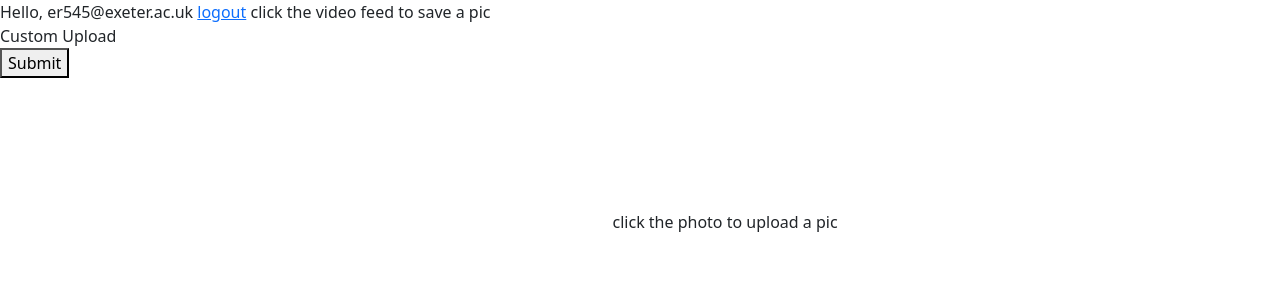
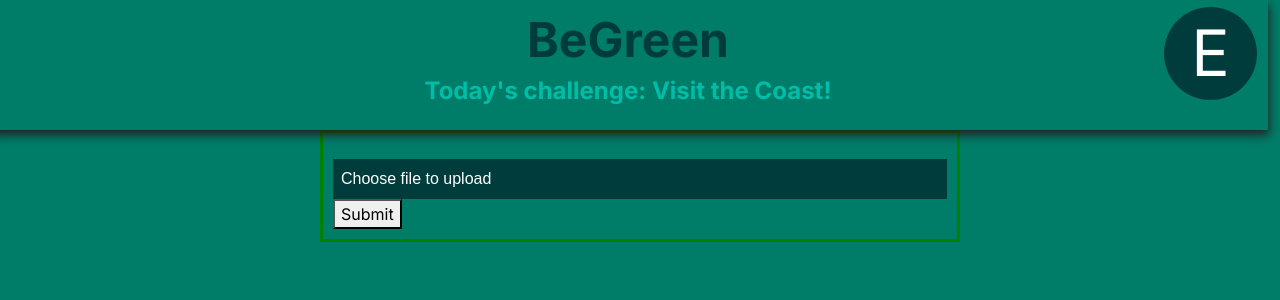
Before and after one commit to r-3than/Group17-ECM2434, a Django app: page /camera/ in a window 1280 px wide. Shown: the top 300 px of the page. Run offline with Django 4.2, Linux system fonts and the light colour scheme; a user stored in the database is signed in.

Commit message:
painful css messing around

```diff
--- a/djangoApp/projectGreen/projectGreen/views.py
+++ b/djangoApp/projectGreen/projectGreen/views.py
@@ -1,5 +1,7 @@
 from sre_constants import SUCCESS
 from django.http import HttpResponse
+from django.shortcuts import redirect
+
 from microsoft_authentication.auth.auth_decorators import microsoft_login_required
 from django.template import loader
 from django.views.decorators.csrf import csrf_exempt
@@ -10,6 +12,10 @@ import base64 , json
 @csrf_exempt
 def uploadphoto(request):
      if request.method == "POST":
+        if request.user.is_authenticated:
+            print(request.FILES)
+        return redirect('/home/')
+        """
         data=json.loads(request.body)
         print(data)
         img_data = data["img"]
@@ -17,6 +23,8 @@ def uploadphoto(request):
         with open(str(request.user)+".png", "wb") as fh:
             fh.write(img_data)
         return HttpResponse({"success":"true"})
+        """
+
 
 def home(request):
     context = {}
--- a/djangoApp/projectGreen/static/css/camera.css
+++ b/djangoApp/projectGreen/static/css/camera.css
@@ -1,3 +1,253 @@
+@import url(https://fonts.googleapis.com/css2?family=Inter:wght@200..900);
+
 input[type="file"] {
     display: none;
 }
+label {
+    background-color: #003c3c;
+    color: white;
+    padding: 0.5rem;
+    font-family: sans-serif;
+    margin-top: 1rem;
+    display: flex;
+    text-align: center;
+  }
+.center {
+    margin: auto;
+    width: 50%;
+    border: 3px solid green;
+    padding: 10px;
+  }
+
+  .centerText {
+    text-align: center;
+    border: 3px solid green;
+  }
+
+  .custom-file-upload {
+    border: 1px solid #ccc;
+    display: inline-block;
+    padding: 6px 12px;
+    cursor: pointer;
+}
+
+
+html,
+body {
+    width: auto;
+    height: auto;
+    background-color: var(--exeter-deep-green);
+    box-sizing: border-box;
+    overflow-x: clip;
+    font-family: "Inter";
+}
+
+.row:after {
+    content: "";
+    display: table;
+    clear: both;
+}
+
+header {
+    width: 100vw;
+    position: sticky;
+    top:0;
+    background-color: var(--exeter-deep-green);
+    height: 130px;
+    z-index: 1000;
+    box-shadow: 1px 5px 10px #202020;
+}
+
+div.title {
+    text-align: center;
+    line-height: 250%;
+    padding-top: 20px;
+}
+
+a.title {
+    color: var(--exeter-dark-green);
+    font-weight: 700;
+    font-size: 48px;
+    text-decoration: none;
+    margin: auto;
+}
+
+a.subtitle {
+    color: #00BDA7;
+    font-weight: 700;
+    font-size: 24px;
+    text-decoration: none;
+    margin: auto;
+}
+
+div.account {
+    width: 200px;
+    height: 100%;
+    display: flex;
+    padding: 7px;
+    padding-right: 15px;
+    flex-direction: column;
+    float: right;
+}
+
+.account .icon {
+    height: 100%;
+    aspect-ratio: 1/1;
+    background-color: var(--exeter-dark-green);
+    color: white;
+    text-align: center;
+    font-weight: 400;
+    line-height: 92px;
+    font-size: 64px;
+}
+
+.points {
+    width: 100%;
+    padding-left: 50%;
+    color: white;
+    font-weight: 500;
+    text-align: center;
+}
+
+main {
+    height: auto;
+    width: auto;
+    content: "";
+}
+
+.centre {
+    float: left;
+    width: 50%;
+    height: auto;
+}
+
+.post {
+    background-color: #191919;
+    color: white;
+    width: 66%;
+    height: auto;
+    /* aspect-ratio: 6/5; */
+    padding: 15px;
+    margin: auto;
+    position: relative;
+    top: 30px;
+    box-shadow: 1px 5px 12px #202020;
+}
+
+.post .header {
+    display: flex;
+    font-weight: 600;
+    padding-bottom: 10px;
+}
+
+.post .header .user {
+    float: left;
+    width: 50%;
+    font-size: 22px;
+    padding-left: 40px;
+}
+
+.post .header .time {
+    float: right;
+    width: 50%;
+    text-align: right;
+    padding-right: 50px;
+    font-size: small;
+}
+
+.post .side {
+    float: left;
+    width: 7%;
+    height: auto;
+    padding: 0;
+    user-select: none;
+}
+
+.interactions {
+    text-align: center;
+    line-height: 200%;
+}
+
+.interactions div {
+    width: auto;
+}
+
+.interactions img {
+    height: 20px;
+    filter: invert();
+}
+
+.upvote {
+    height: 24px !important;
+}
+
+.post .centre {
+    float: left;
+    width: 86%;
+    aspect-ratio: 6/5;
+    padding: 0px;
+    position: relative;
+}
+
+.post .icon {
+    height: 45px;
+    aspect-ratio: 1/1;
+    margin: 10px;
+    position: absolute;
+    z-index: 500;
+    right: -8px;
+    background-color: var(--exeter-dark-green);
+    color: white;
+    text-align: center;
+    font-weight: 400;
+    line-height: 45px;
+    font-size: 32px;
+}
+
+.img {
+    width: 100%;
+    aspect-ratio: 6/5;
+    overflow: hidden;
+    margin-top: -60px;
+    position: absolute;
+    top: 60px;
+    left: 8px;
+    box-shadow: 1px 5px 12px black;
+}
+
+.img img {
+    max-height: 100%;
+}
+
+.side {
+    float: left;
+    width: 25%;
+    height: auto;
+    padding: 0;
+}
+
+.links {
+    background-color: var(--exeter-dark-green);
+    color: white;
+    width: 75%;
+    height: 37vh;
+    padding: 6%;
+    padding-left: 9%;
+    margin: auto;
+    position: sticky;
+    top: 200px;
+    font-size: 1.3vw;
+    font-weight: 500;
+    box-shadow: 1px 5px 10px #202020;
+    line-height: 300%;
+    overflow-y: auto;
+}
+
+.links a {
+    color: inherit;
+    text-decoration: none;
+}
+
+.break {
+    height: 25px;
+}
--- a/djangoApp/projectGreen/templates/camera/camera.html
+++ b/djangoApp/projectGreen/templates/camera/camera.html
@@ -1,101 +1,52 @@
-{% if user.is_authenticated %}
-<!DOCTYPE html>
+<!doctype html>
 {% load static %}
 <html lang="en">
-  <head>
-    <meta charset="utf-8" />
-    <meta name="viewport" content="width=device-width, initial-scale=1" />
-    <link
-      href="https://cdn.jsdelivr.net/npm/bootstrap@5.3.0-alpha1/dist/css/bootstrap.min.css"
-      rel="stylesheet"
-      integrity="sha384-GLhlTQ8iRABdZLl6O3oVMWSktQOp6b7In1Zl3/Jr59b6EGGoI1aFkw7cmDA6j6gD"
-      crossorigin="anonymous"
-    />
-    <link href="{% static 'css/camera.css' %}" rel="stylesheet" />
-    <link href="{% static 'css/variables.css' %}" rel="stylesheet" />
-  </head>
-  <a>Hello, {{user.email}}</a>
-  <a href="{% url 'microsoft_authentication:microsoft_authentication_logout' %}"
-    >logout</a
-  >
-  <a>click the video feed to save a pic</a>
-  <div>
-    <form method="post" enctype="multipart/form-data" action="/uploadphoto">
-    <label class="custom-file-upload">
-      <input type="file" accept="image/*" capture="camera">
-      Custom Upload
-    </label>
-    <div><button>Submit</button> </div>
-  </form>
-    <video id="playbackvideo" autoplay muted></video>
-    <canvas id="canvas" style="visibility: hidden"> </canvas>
-    <img id="photo" />
-    <a>click the photo to upload a pic</a>
-  </div>
-  <script>
-    document
-      .getElementById("playbackvideo")
-      .addEventListener("click", getImage);
-    video = document.getElementById("playbackvideo");
-    canvas = document.getElementById("canvas");
-    photo = document.getElementById("photo");
-    photo.addEventListener("click", sendImage);
+    <head>
+        <meta charset="utf-8">
+        <meta name="viewport" content="width=device-width, initial-scale=1">
+        <link href="https://cdn.jsdelivr.net/npm/bootstrap@5.3.0-alpha1/dist/css/bootstrap.min.css" rel="stylesheet" integrity="sha384-GLhlTQ8iRABdZLl6O3oVMWSktQOp6b7In1Zl3/Jr59b6EGGoI1aFkw7cmDA6j6gD" crossorigin="anonymous">
+        <link href="{% static 'css/camera.css' %}" rel="stylesheet">
+        <link href="{% static 'css/variables.css' %}" rel="stylesheet">
+    </head>
+    <body>
+        <header class="row">
+            <div class="side"></div>
+            <div class="title centre">
+                <a class="title">BeGreen</a>
+                <br>
+                <a class="subtitle">Today's challenge: Visit the Coast!</a>
+            </div>
+            <div class="side">
+                <div class="account">
+                    <div style="height: 80%; padding-left: 50%;">
+                        <div class="icon rounded-circle">{{user.username|make_list|first| capfirst}}</div>
+                    </div>
 
-    function getImage() {
-      const context = canvas.getContext("2d");
-      canvas.width = video.videoWidth;
-      canvas.height = video.videoHeight;
-      context.drawImage(video, 0, 0, video.videoWidth, video.videoHeight);
+                </div>
+            </div>
+        </header>
+        <div class="center">
 
-      const data = canvas.toDataURL("image/png");
-      photo.setAttribute("src", data);
-      //get frame from stream here and send a post request to backend in django (need db)
-    }
+          <form method="post" enctype="multipart/form-data" action="/uploadphoto/">
+            <div>
+              <label for="upload_pic">Choose file to upload</label>
+              <input
+                type="file"
+                id="upload_pic"
+                name="upload_pic"
+                accept=".jpg, .jpeg, .png"
+                capture="camera" />
+            </div>
+            <div>
+              <button>Submit</button>
+            </div>
+          </form>
 
-    function sendImage() {
-      fetch("http://localhost:8000/uploadphoto/", {
-        method: "POST",
-        credentials: "include",
-        headers: {
-          Accept: "application/json",
-          "Content-Type": "application/json",
-        },
-        body: JSON.stringify({
-          img: canvas.toDataURL("image/png"),
-        }),
-      })
-        .then((response) => response.json())
-        .then((response) => console.log(JSON.stringify(response)));
-    }
 
-    var errorCallback = function (e) {
-      console.log("Perms denied!", e);
-    };
-    navigator.getUserMedia =
-      navigator.getUserMedia ||
-      navigator.webkitGetUserMedia ||
-      navigator.mozGetUserMedia ||
-      navigator.msGetUserMedia;
 
-    // Not showing vendor prefixes.
-    navigator.getUserMedia(
-      { video: true, audio: true },
-      function (localMediaStream) {
-        var video = document.querySelector("video");
-        video.srcObject = localMediaStream;
 
-        // Note: onloadedmetadata doesn't fire in Chrome when using it with getUserMedia.
-        // See crbug.com/110938.
-        video.onloadedmetadata = function (e) {
-          // Ready to go. Do some stuff.
-        };
-      },
-      errorCallback
-    );
-  </script>
-  {% else %}
-  <a href="{% url 'microsoft_authentication:microsoft_authentication_login' %}"
-    >login</a
-  >
-  {% endif %}
+
+      </div>
+
+    </body>
 </html>
```
Also changed, not shown: djangoApp/projectGreen/db.sqlite3.
